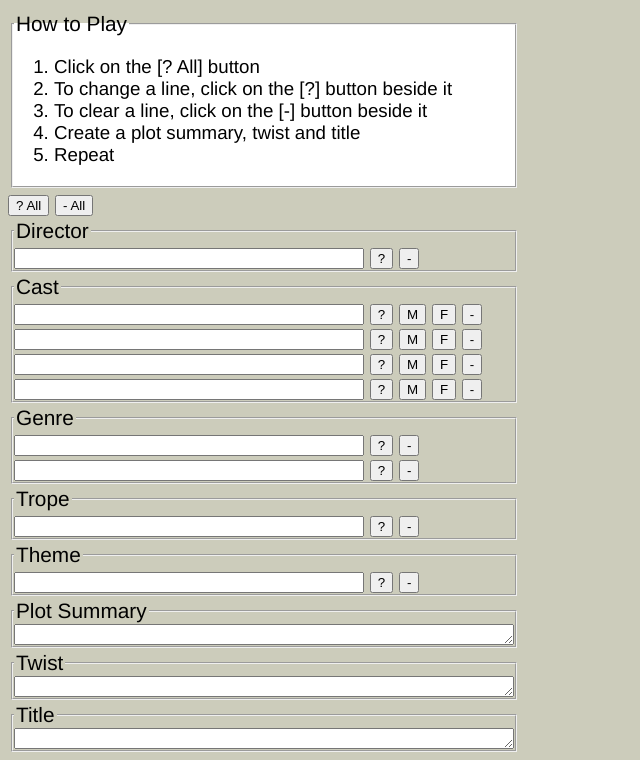
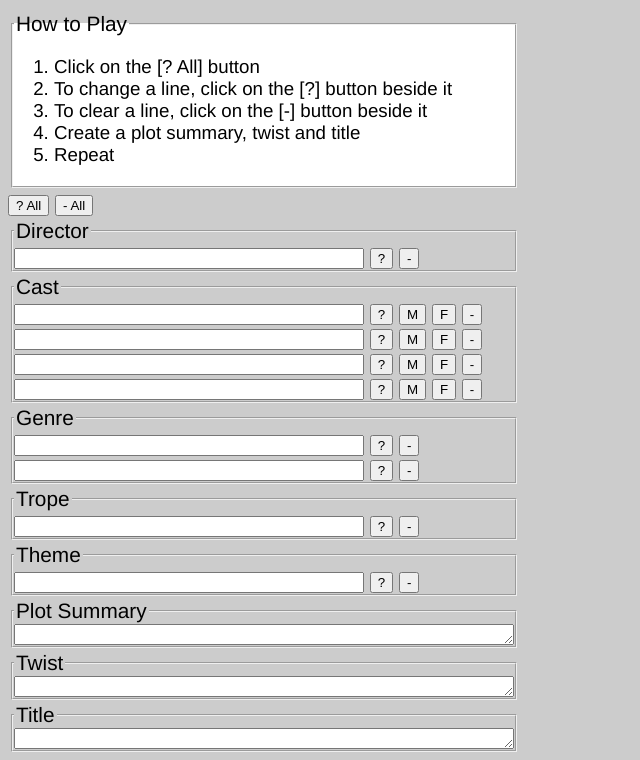
Before and after one commit to ericdriggs/pitchme, a plain HTML site: page index.html in a window 1280 px wide. Shown: the part 71-831 px from the top of the page, without its empty margins (0-640 px from the left). Drawn offline with Linux system fonts and the light colour scheme.

Commit message:
Update styles.css

```diff
--- a/styles.css
+++ b/styles.css
@@ -1,7 +1,7 @@
 body {
 	font-size: 1.3em;
 	font-family: "helvetica", "arial", "verdana";
-	background-color: #ccb;
+	background-color: #ccc;
 }
 
 input {
```
